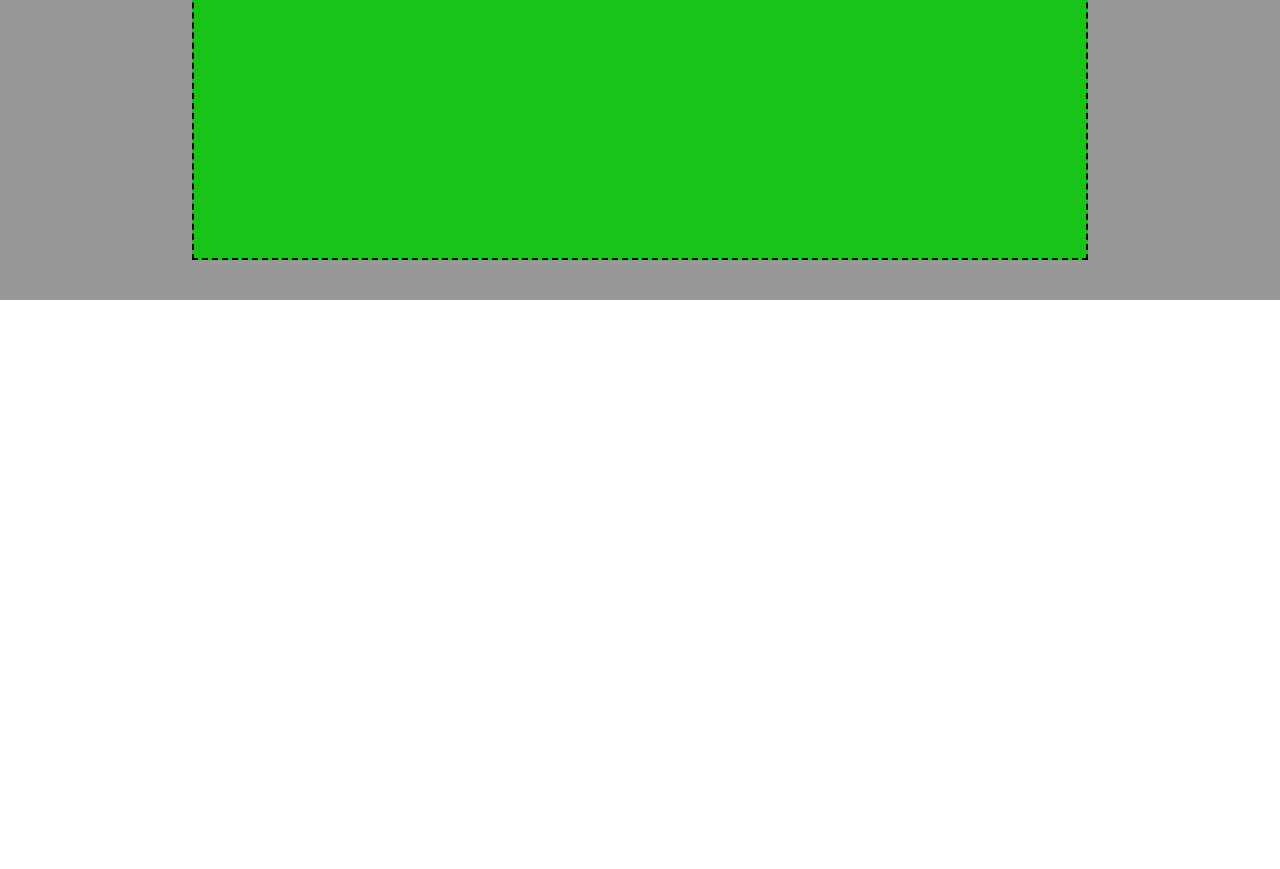
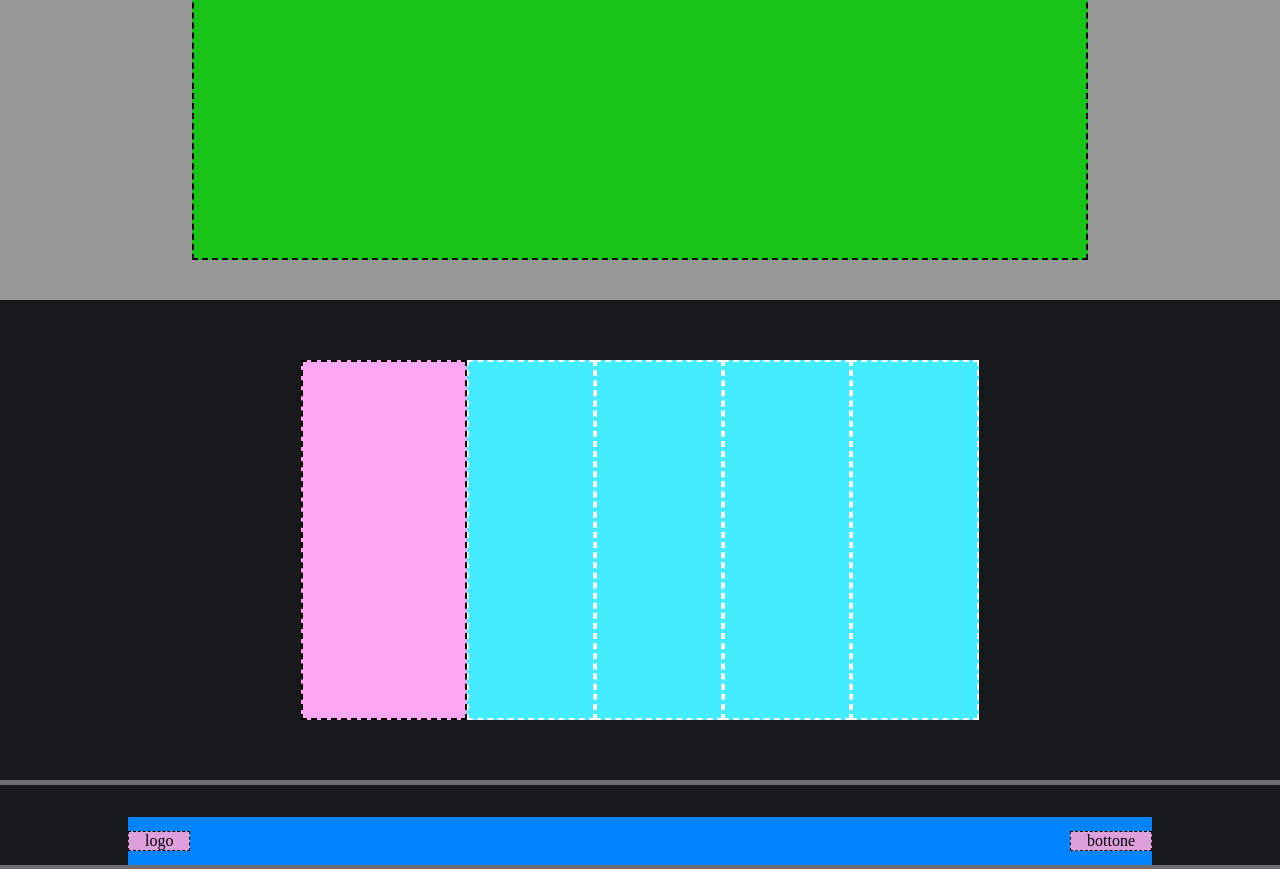
Before and after one commit to MarcoPercolla/htmlcss-struttura-discord, a plain HTML site: page index.html in a window 1280 px wide. Shown: the part 2409-3278 px from the top of the page. Before the commit the page ends 2709 px from the top, so only its background shows below. Drawn offline with Linux system fonts and the light colour scheme.

Commit message:
layout finito

```diff
--- a/css/style.css
+++ b/css/style.css
@@ -109,3 +109,64 @@ a {
     text-decoration: none;
     color: black;
 }
+
+footer {
+
+    display: flex;
+flex-direction: column;
+background-color: rgb(108, 110, 112);
+
+}
+
+.altafooter {
+    display: flex;
+    width: 100vw;
+    height: 60vh;
+    margin-bottom: 0.3em;
+    justify-content: center;
+    align-items: center;
+    background-color: rgb(24, 25, 26);
+}
+
+.bassafooter {
+    display: flex;
+    width: 100vw;
+    height: 10vh;
+    margin-bottom: 0.3em;
+    justify-content: center;
+    align-items: flex-end;
+    background-color: rgb(24, 25, 26);
+}
+
+.magenta {
+    background-color: rgb(255, 166, 243);
+    width: 13vw;
+    height: 45vh;;
+}
+
+.azule {
+    background-color: rgb(67, 236, 255);
+    width: 10vw;
+    height: 45vh;
+    border: dashed 2px white;
+}
+
+.azulecontainer {
+    display:flex
+}
+
+.flexcontainer3 {
+    display: flex;
+    justify-content: space-between;
+    width: 80vw;
+    height: 3em;
+    background-color: rgb(0, 132, 255);
+
+    align-items: center;
+}
+
+.tasto {
+    border: dashed 1px black;
+    background-color: plum;
+    padding: 0 1em;
+}
--- a/index.html
+++ b/index.html
@@ -10,7 +10,7 @@
 <body>
     <header>
         <div class="flexcontainer1 dashed">
-            <div class="logo">
+            <div>
                 logo
             </div>
             <nav class="dashed">
@@ -57,11 +57,26 @@
 
 
     <footer>
+
         <section class="altafooter">
+
+            <div class="magenta dashed"></div>
+            <div class="azulecontainer">
+
+                <div class="azule"></div>
+                <div class="azule"></div>
+                <div class="azule"></div>
+                <div class="azule"></div>
+
+            </div>
 
         </section>
         <section class="bassafooter">
+            <div class="flexcontainer3">
+                <div class="tasto">logo</div>
+                <div class="tasto">bottone</div>
 
+            </div>
         </section>
 
     </footer>
```
